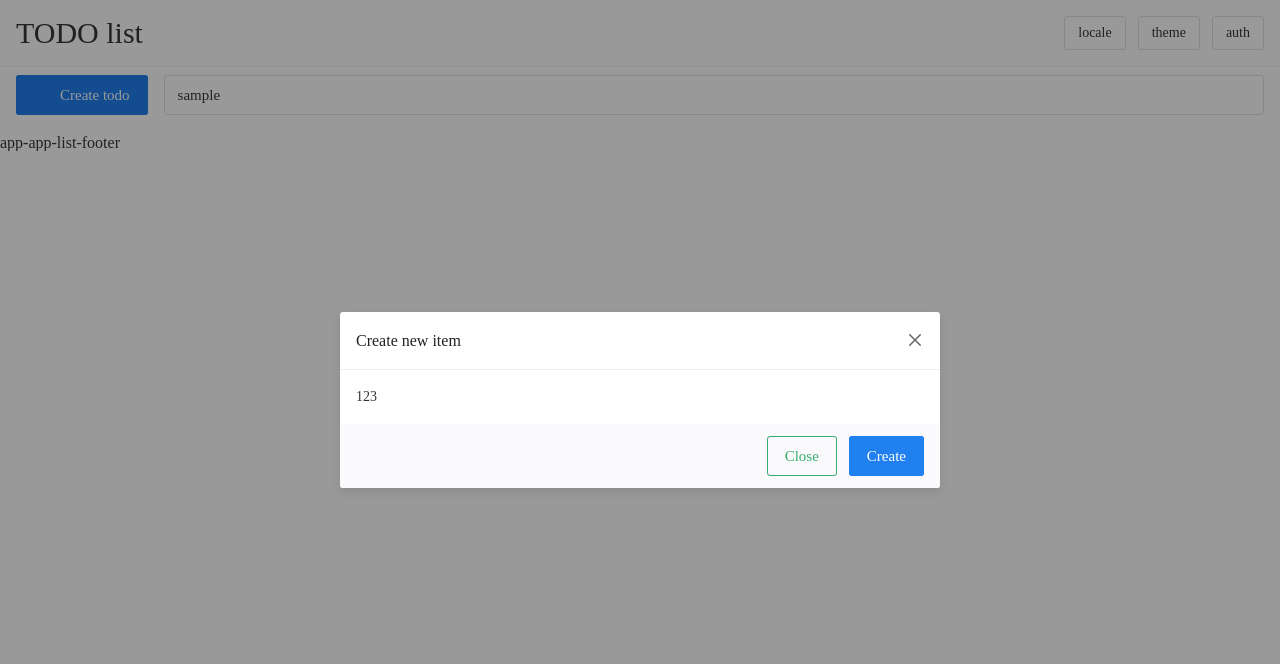
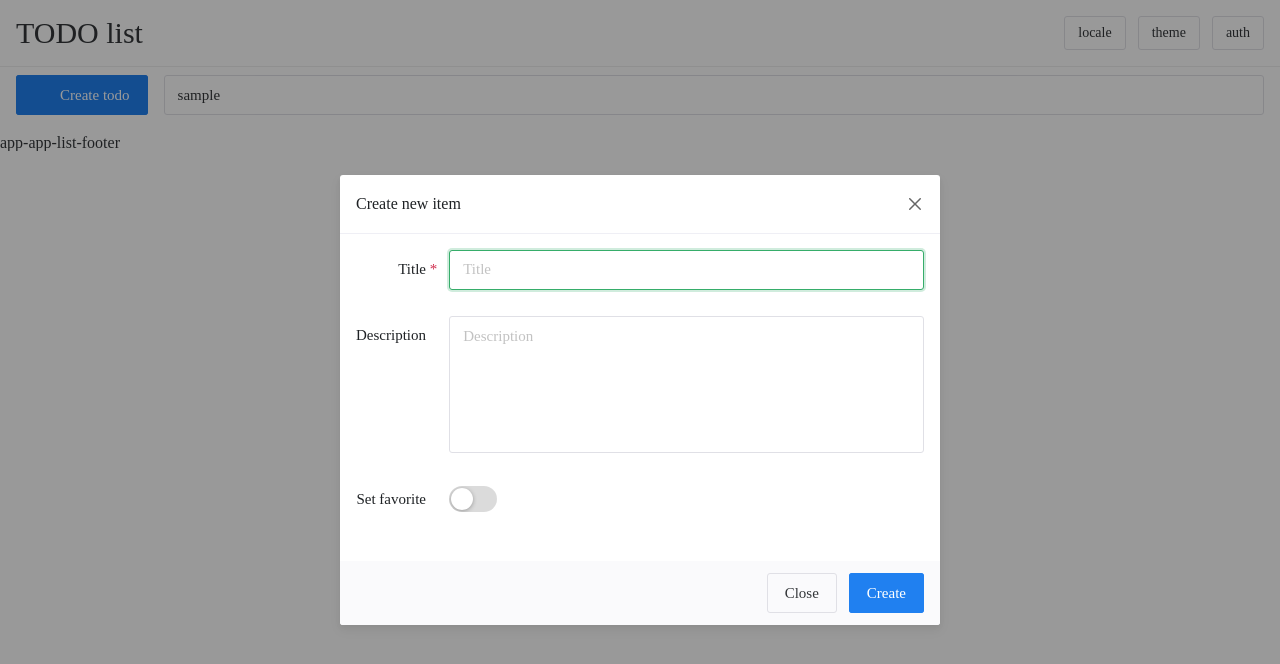
Before and after one commit to Mandred19/vue-todo-list-ui, a Vue app: page /list in a window 1280 px wide. Both pictures are taken after typing "Sample" into the empty fields and a click on the button "Create todo". Shown: the top 664 px of the page. Built offline with nearby package versions, Linux system fonts and the light colour scheme; some icons are missing.

Commit message:
add form create item

```diff
--- a/src/views/app-list/app-list-header.vue
+++ b/src/views/app-list/app-list-header.vue
@@ -19,9 +19,7 @@
     :title="'Create new item'"
     :close-button-text="'Close'"
     :submit-button-text="'Create'">
-      <div>
-        123
-      </div>
+      <form-create-list-item/>
     </app-modal>
   </section>
 </template>
@@ -32,6 +30,7 @@
   import AppSearch from '@/components/app-search/index.vue';
   import { AddFilled as addIcon } from '@vicons/material';
   import AppModal from '@/components/app-modal.vue';
+  import FormCreateListItem from '@/views/app-list/form-create-list-item.vue';
 
   export default defineComponent({
     name: 'app-app-list-header',
@@ -41,6 +40,7 @@
       NIcon,
       addIcon,
       AppModal,
+      FormCreateListItem,
     },
 
     setup() {
--- /dev/null
+++ b/src/views/app-list/form-create-list-item.vue
@@ -0,0 +1,70 @@
+<template>
+  <n-form
+  :ref="formRef"
+  :model="formModel"
+  :rules="formRules"
+  label-placement="left"
+  require-mark-placement="right-hanging"
+  size="large"
+  label-width="auto">
+    <n-form-item label="Title" path="title">
+      <n-input v-model:value="formModel.title" placeholder="Title"/>
+    </n-form-item>
+
+    <n-form-item label="Description" path="description">
+      <n-input
+      v-model:value="formModel.description"
+      placeholder="Description"
+      type="textarea"
+      :autosize="{
+        minRows: 5,
+        maxRows: 10,
+      }"/>
+    </n-form-item>
+
+    <n-form-item label="Set favorite" path="setFavorite">
+      <n-switch v-model:value="formModel.isFavorite"/>
+    </n-form-item>
+  </n-form>
+</template>
+
+<script lang="ts">
+  export default {
+    name: 'form-create-list-item',
+  };
+</script>
+
+<script setup lang="ts">
+  import { ref } from 'vue';
+  import { FormInst, NForm, NFormItem, NInput, NSwitch } from 'naive-ui';
+  import { FormItemRule } from 'naive-ui/es/form/src/interface';
+
+  interface FormModel {
+    title: string,
+    description: string,
+    isFavorite: boolean,
+  }
+
+  interface FormRules {
+    title: FormItemRule,
+  }
+
+  const formRef = ref<FormInst | null>(null);
+  const formModel = ref<FormModel>({
+    title: '',
+    description: '',
+    isFavorite: false,
+  });
+
+  const formRules: FormRules = {
+    title: {
+      required: true,
+      trigger: ['blur', 'input'],
+      message: 'Title is not empty',
+    },
+  }
+</script>
+
+<style lang="scss">
+
+</style>
```
